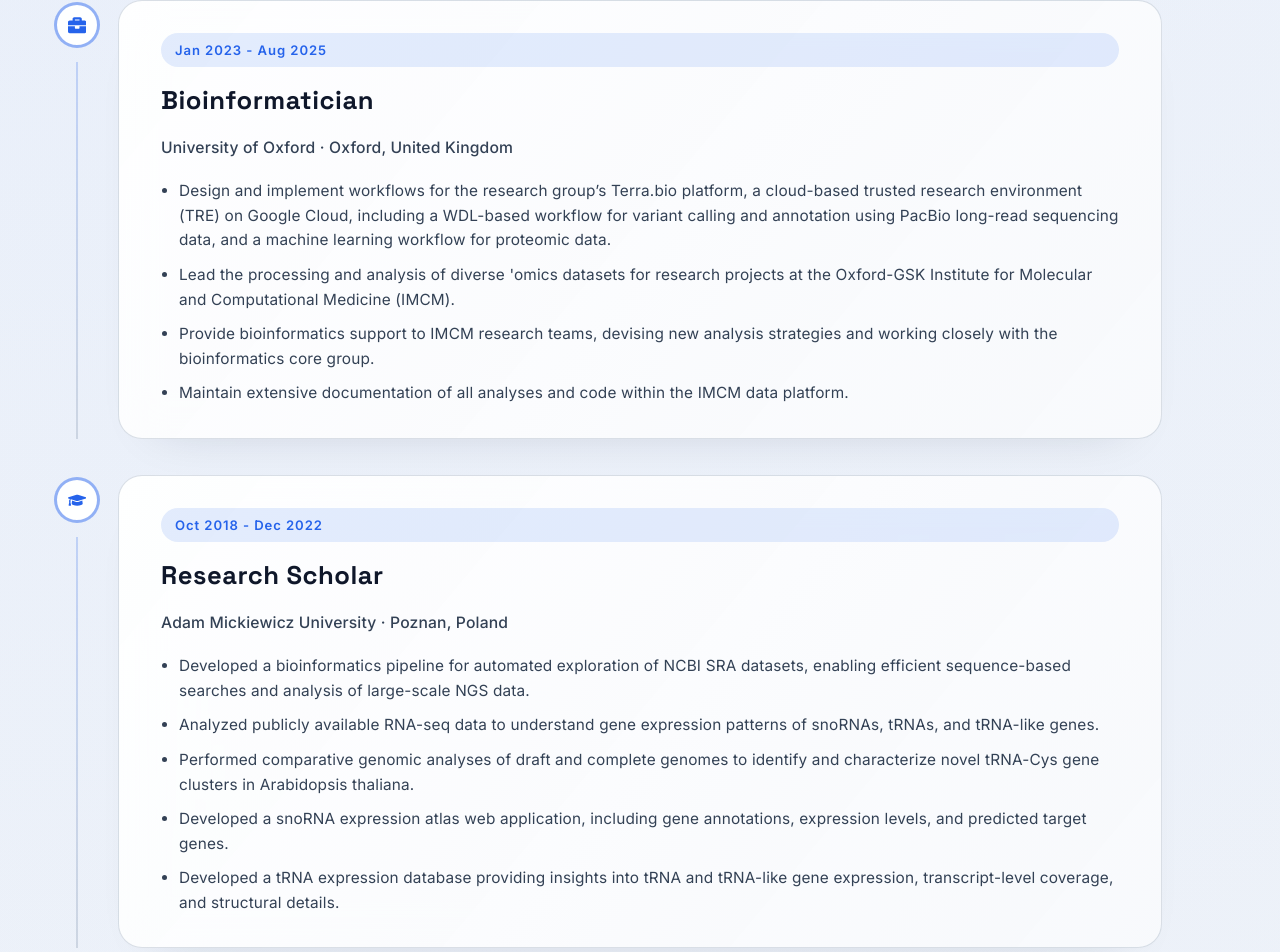
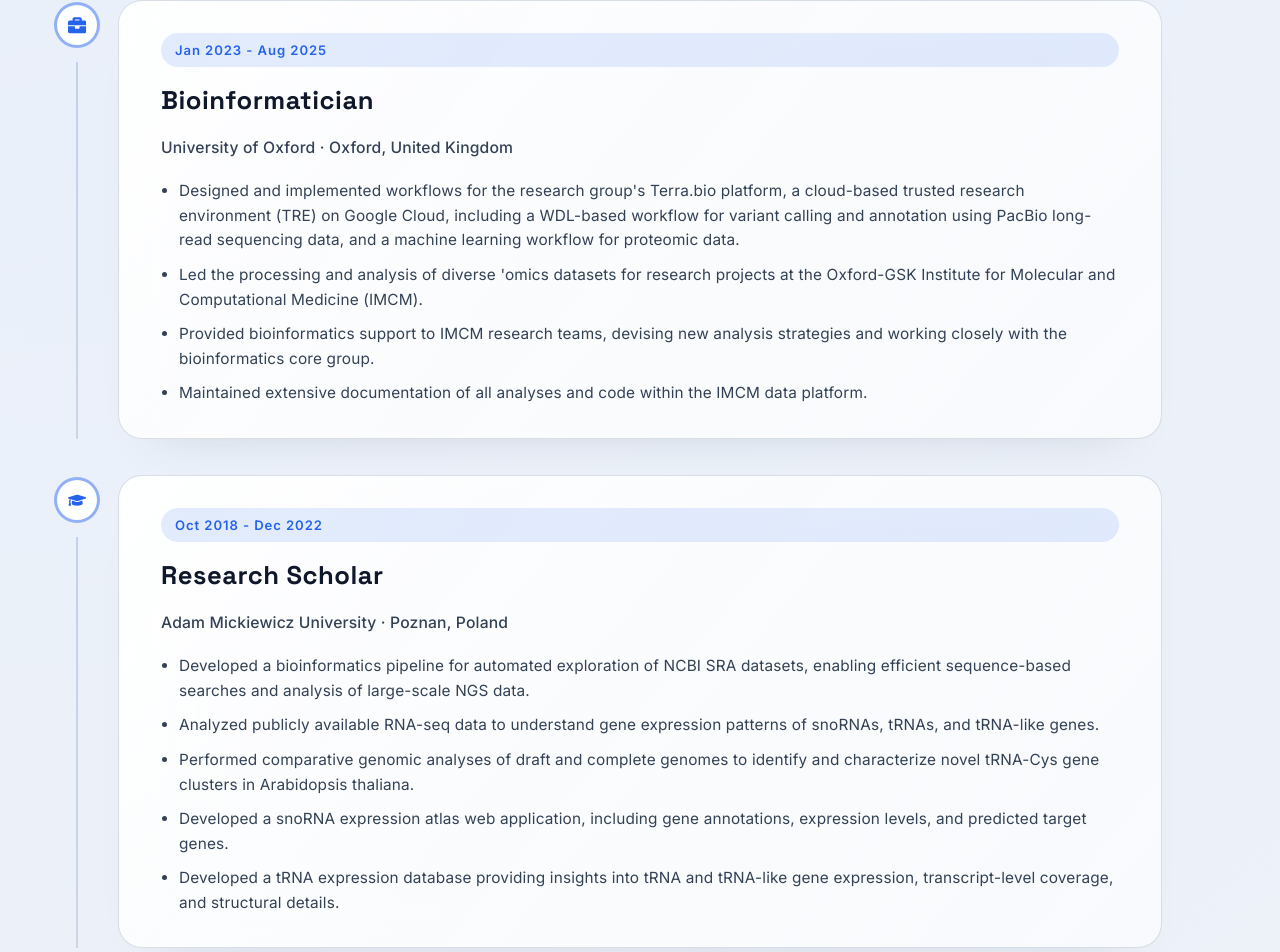
Before and after one commit to maurya-anand/cv, a React (Vite) app: page / in a window 1280 px wide. Shown: the part 1028-1980 px from the top of the page. Built offline with nearby package versions, Linux system fonts and the light colour scheme.

Commit message:
updated the description of the past work

```diff
--- a/src/components/Timeline.jsx
+++ b/src/components/Timeline.jsx
@@ -21,10 +21,10 @@ const timelineData = [
     title: "Bioinformatician",
     period: "Jan 2023 - Aug 2025",
     duties: [
-      "Design and implement workflows for the research group’s Terra.bio platform, a cloud-based trusted research environment (TRE) on Google Cloud, including a WDL-based workflow for variant calling and annotation using PacBio long-read sequencing data, and a machine learning workflow for proteomic data.",
-      "Lead the processing and analysis of diverse 'omics datasets for research projects at the Oxford-GSK Institute for Molecular and Computational Medicine (IMCM).",
-      "Provide bioinformatics support to IMCM research teams, devising new analysis strategies and working closely with the bioinformatics core group.",
-      "Maintain extensive documentation of all analyses and code within the IMCM data platform.",
+      "Designed and implemented workflows for the research group's Terra.bio platform, a cloud-based trusted research environment (TRE) on Google Cloud, including a WDL-based workflow for variant calling and annotation using PacBio long-read sequencing data, and a machine learning workflow for proteomic data.",
+      "Led the processing and analysis of diverse 'omics datasets for research projects at the Oxford-GSK Institute for Molecular and Computational Medicine (IMCM).",
+      "Provided bioinformatics support to IMCM research teams, devising new analysis strategies and working closely with the bioinformatics core group.",
+      "Maintained extensive documentation of all analyses and code within the IMCM data platform.",
     ],
   },
   {
```
